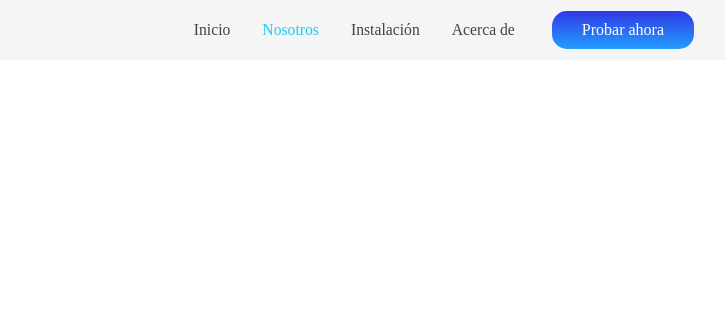
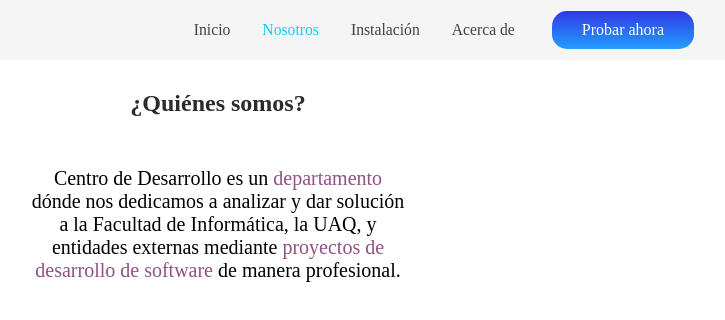
Before and after one commit to Alejandrodiazn/Alexa_landing, a React (Create React App) app: page /Nosotros in a window 1280 px wide. Shown: the top 320 px of the page, without its empty margins (422-1147 px from the left). Built offline with nearby package versions, Linux system fonts and the light colour scheme.

Commit message:
feat: componente de ¿quienes somos? acabado

```diff
--- a/src/App.js
+++ b/src/App.js
@@ -4,6 +4,7 @@
 import Navbar from './components/Navbar';
 import {BrowserRouter as Router, Routes, Route} from 'react-router-dom';
 import Inicio from './pages/index';
+import Nosotros from './pages/nosotros';
 
 //APP JS PRINCIPAL DE LA PÁGINA
 
@@ -13,6 +14,7 @@
       <Navbar/>
       <Routes>
         <Route path='/Inicio' element={<Inicio/>}></Route>
+        <Route path='/Nosotros' element={<Nosotros/>}></Route>
       </Routes>
     </Router>
   );
--- /dev/null
+++ b/src/components/BottomCard.js
@@ -0,0 +1,69 @@
+import React from "react";
+import styled from 'styled-components'
+
+const BottomCard = (props) =>
+<MasterBox>
+    <Box1>
+        <Title>{props.titulo}</Title>
+    </Box1>
+    <Box2>
+        <Parrafo>Centro de Desarrollo es un <Enfasis>departamento</Enfasis> dónde nos dedicamos a analizar y dar solución a la Facultad de Informática, la UAQ, y entidades externas mediante <Enfasis>proyectos de desarrollo de software</Enfasis> de manera profesional.</Parrafo>
+    </Box2>
+</MasterBox>
+
+export default BottomCard
+
+const Parrafo = styled.p`
+  font-size: 1.25rem;
+  @media (max-width: 768px) {
+    font-size: 1rem;
+}
+`
+
+const Enfasis = styled.span`
+    color: #925185;
+}
+`
+
+const Title = styled.h2`
+  color: #2B2B2D;
+  font-size: 1.5rem;
+  @media (max-width: 768px) {
+    font-size: 1.2rem;
+}
+`
+
+const MasterBox = styled.div`
+    display: flex;
+    flex-direction: column;
+    align-items: center;
+    padding: 30px 100px;
+    gap: 50px;
+
+    width: calc(90.55%/2);
+    height: auto;
+
+    @media (max-width: 768px) {
+        width: 90%;
+    }
+`
+
+const Box1 = styled.div`
+    display: flex;
+    flex-direction: column;
+    align-items: center;
+    text-align: center;
+    padding: 0px;
+    gap: 10px;
+    box-sizing: border-box;
+`
+
+const Box2 = styled.div`
+    display: flex;
+    flex-direction: column;
+    align-items: center;
+    text-align: center;
+    padding: 0px;
+    gap: 10px;
+    box-sizing: border-box;
+`
--- a/src/components/Card.js
+++ b/src/components/Card.js
@@ -9,7 +9,6 @@
         <li>{props.el1}</li>
         <li>{props.el2}</li>
         <li>{props.el3}</li>
-        <li>{props.el4}</li>
         <li>{props.el4}</li>
     </ul>
   </div>
--- a/src/components/Navbar/index.js
+++ b/src/components/Navbar/index.js
@@ -12,7 +12,7 @@
               <NavLink to="/Inicio" activeStyle>
                 Inicio
               </NavLink>
-              <NavLink to="/nosotros" activeStyle>
+              <NavLink to="/Nosotros" activeStyle>
                 Nosotros
               </NavLink>
               <NavLink to="/instalacion" activeStyle>
--- /dev/null
+++ b/src/pages/nosotros.js
@@ -0,0 +1,20 @@
+import React from "react";
+import BottomCard from "../components/BottomCard";
+
+function Nosotros() {
+  return (
+    <div
+      style={{
+        display: "flex",
+        justifyContent: "center",
+        alignItems: "center",
+      }}
+    >
+      <BottomCard
+        titulo={"¿Quiénes somos?"}
+      ></BottomCard>
+    </div>
+  );
+}
+
+export default Nosotros;
```
